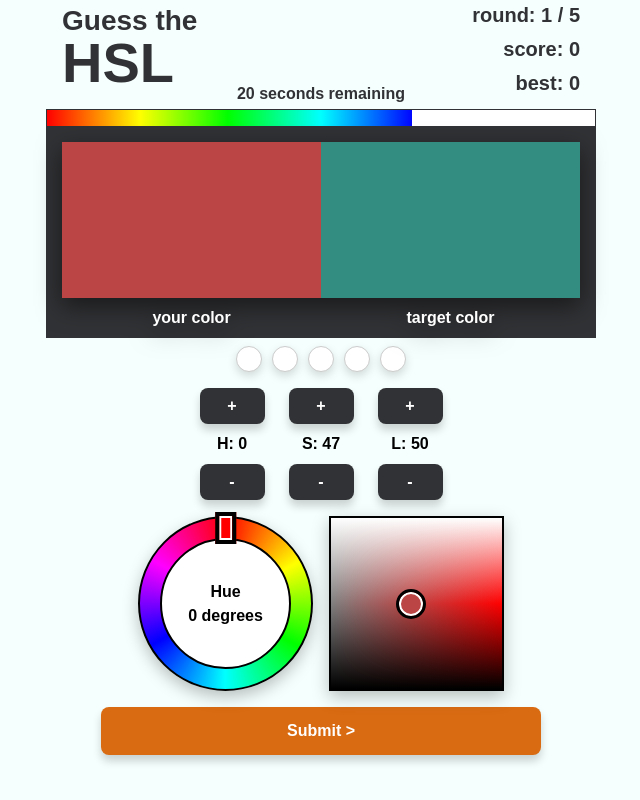
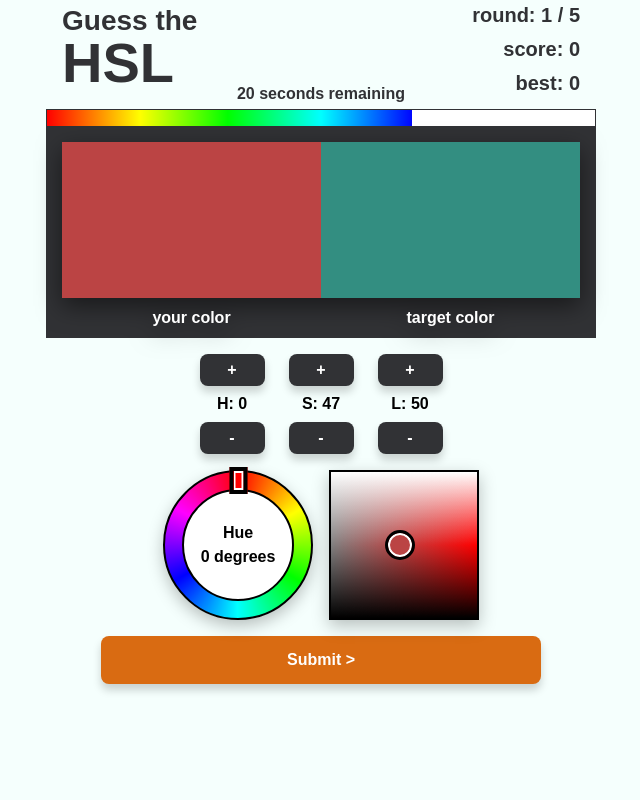
Before and after one commit to connor-jensen/guessTheHSL, a React (Vite) app: page / in a window 1280 px wide. Shown: the whole page, without its empty margins (319-959 px from the left). Built offline with nearby package versions, Linux system fonts and the light colour scheme.

Commit message:
smaller ui

```diff
--- a/src/App.tsx
+++ b/src/App.tsx
@@ -166,7 +166,7 @@ function App({}) {
             targetHSL={targetHSL}
             showAnswer={answerRevealed}
           />
-          <RoundHistory historyColors={historyHSL} />
+          {/* <RoundHistory historyColors={historyHSL} /> */}
           <NumberControls
             currentHSL={{
               hue: hue,
@@ -175,8 +175,8 @@ function App({}) {
             }}
           />
           <HSLSelectorWrapper>
-            <HueWheel size={175} />
-            <SaturationLightnessBox size={175} />
+            <HueWheel size={150} />
+            <SaturationLightnessBox size={150} />
           </HSLSelectorWrapper>
           {!answerRevealed && (
             <SubmitButton
--- a/src/components/NumberControls.tsx
+++ b/src/components/NumberControls.tsx
@@ -72,7 +72,7 @@ const Button = styled.button`
   flex-direction: row;
   align-items: center;
   justify-content: center;
-  padding: 6px 22px;
+  padding: 4px 20px;
   border-radius: 8px;
   border: none;
   box-shadow: 0px 6px 8px rgba(0, 0, 0, 0.18);
@@ -96,7 +96,7 @@ const ControlWrapper = styled.div`
   flex-direction: column;
   align-items: center;
   justify-content: center;
-  gap: 8px;
+  gap: 6px;
   margin-top: 16px;
 `;
 
```
